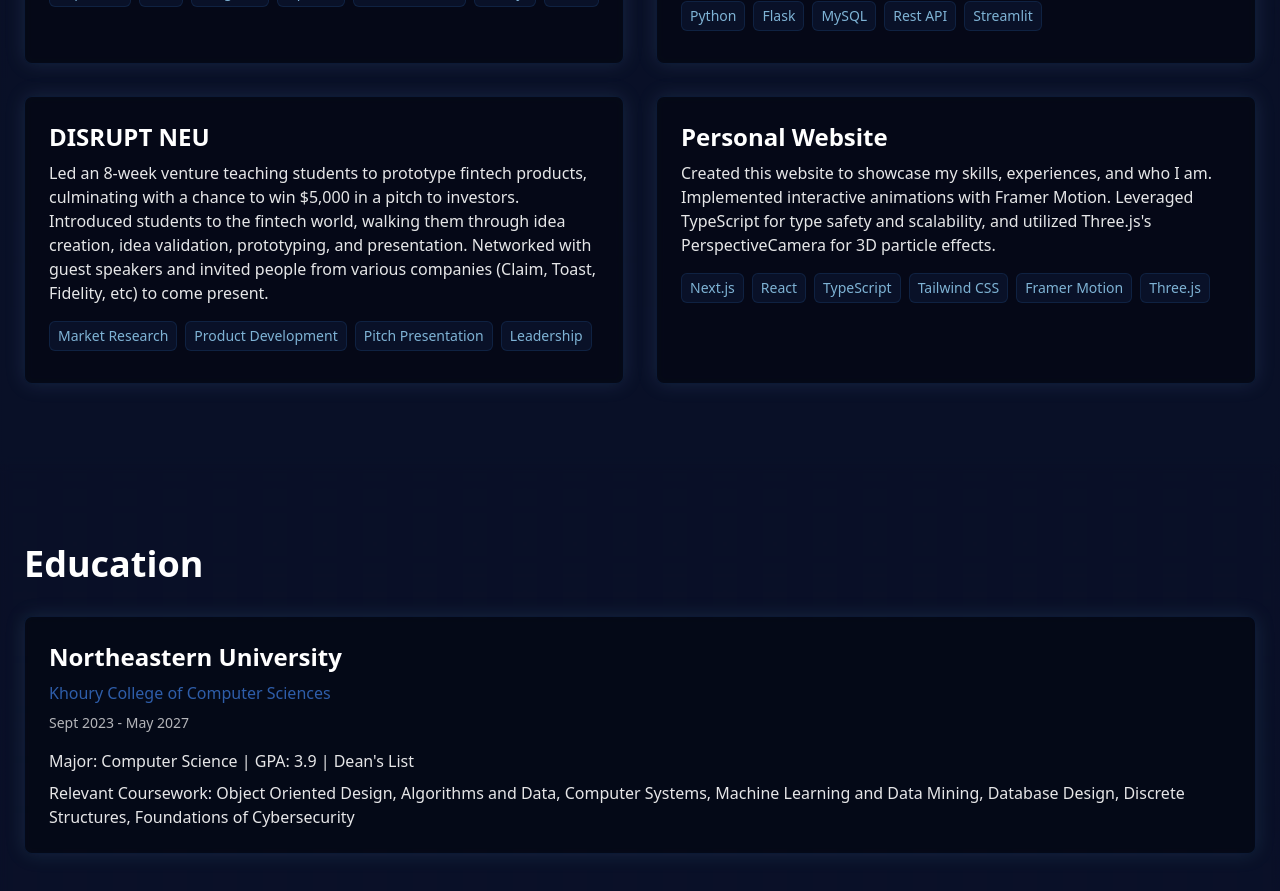
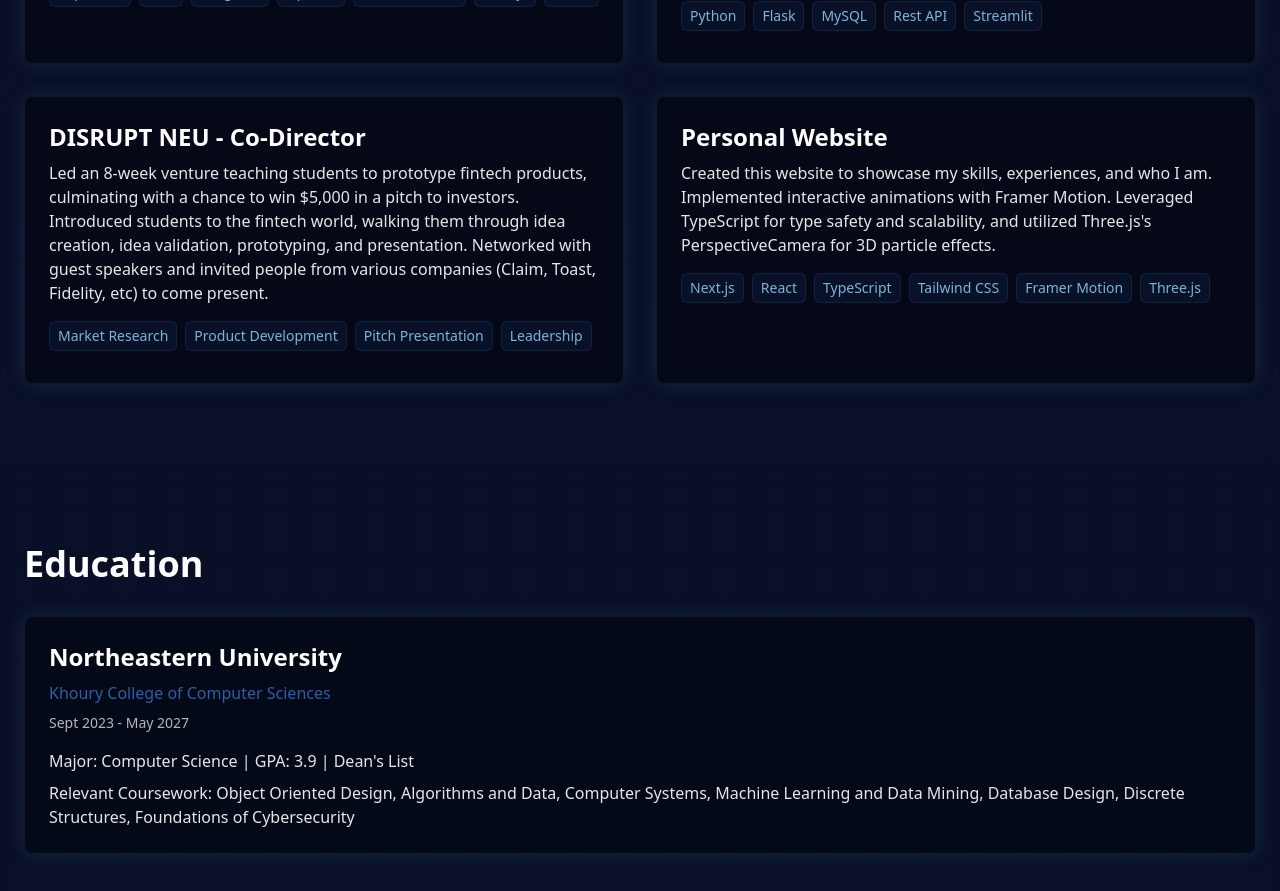
Before and after one commit to Tejchak/Tej-Website, a Next.js app: page / in a window 1280 px wide. Shown: the part 2580-3471 px from the top of the page. Built offline with nearby package versions, Linux system fonts and the light colour scheme.

Commit message:
updated Disrupt

```diff
--- a/src/components/Portfolio.tsx
+++ b/src/components/Portfolio.tsx
@@ -45,7 +45,7 @@ export default function Portfolio() {
       tech: ['Python', 'Flask', 'MySQL', 'Rest API', 'Streamlit'],
     },
     {
-      title: 'DISRUPT NEU',
+      title: 'DISRUPT NEU - Co-Director',
       description: 'Led an 8-week venture teaching students to prototype fintech products, culminating with a chance to win $5,000 in a pitch to investors. Introduced students to the fintech world, walking them through idea creation, idea validation, prototyping, and presentation. Networked with guest speakers and invited people from various companies (Claim, Toast, Fidelity, etc) to come present.',
       tech: ['Market Research', 'Product Development', 'Pitch Presentation', 'Leadership'],
     },
```
